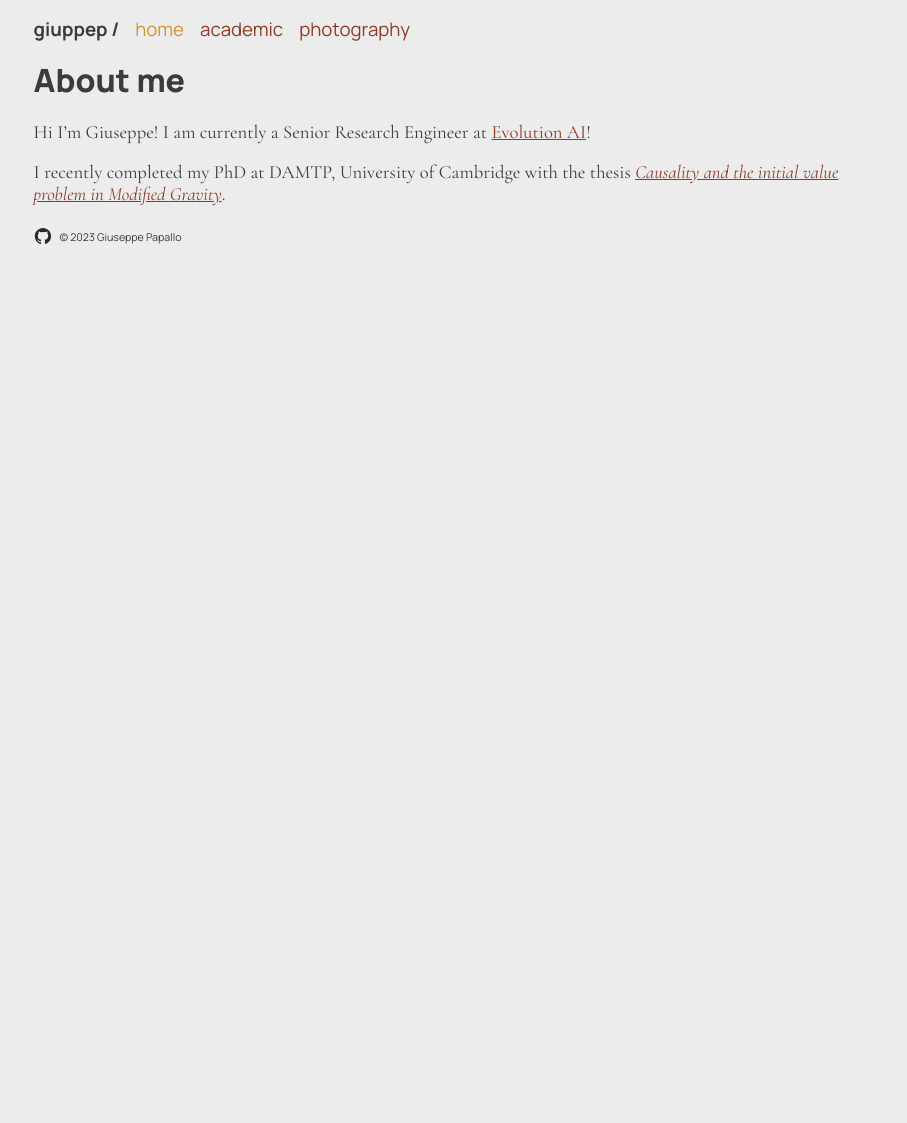
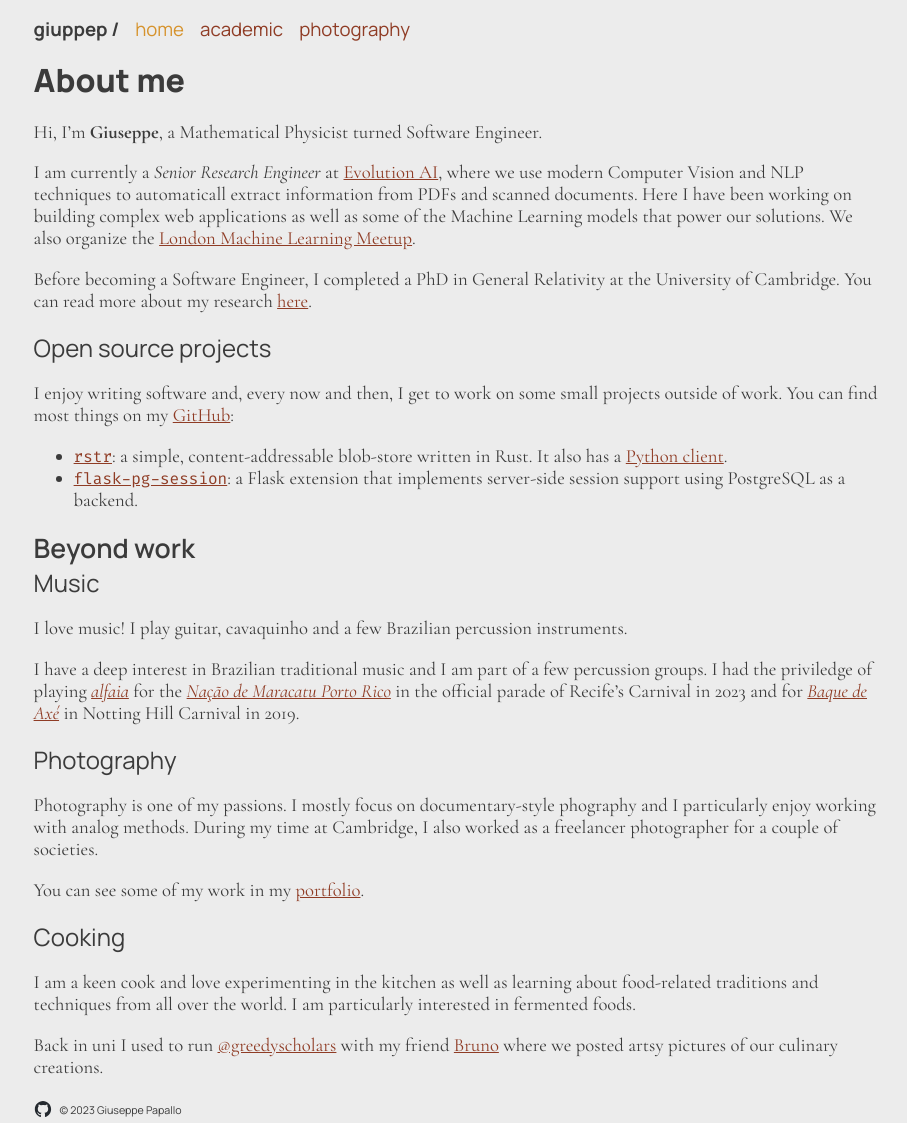
Before and after one commit to giuppep/giuppep.github.io, a Jekyll site: the page built from index.md, in a window 1280 px wide and 1123 px high. Shown: the whole window, without its empty margins (184-1091 px from the left). Built offline with Jekyll 4.4.1, drawn with Linux system fonts in a browser that asks for light colours.

Commit message:
home page wip

```diff
--- a/index.md
+++ b/index.md
@@ -1,11 +1,60 @@
 ---
 layout: default
-title: giuppep
+title: home
 ---
 # About me
 
-Hi I'm Giuseppe! I am currently a Senior Research Engineer at
-[Evolution AI](https://evolution.ai){:target="_blank"}!
+Hi, I'm **Giuseppe**, a Mathematical Physicist turned Software Engineer.
 
-I recently completed my PhD at DAMTP, University of Cambridge with the thesis
-[*Causality and the initial value problem in Modified Gravity*](https://www.repository.cam.ac.uk/handle/1810/277416){:target="_blank"}.
+I am currently a *Senior Research Engineer* at
+[Evolution AI](https://evolution.ai){:target="_blank"}, where we use modern Computer
+Vision and NLP techniques to automaticall extract information from PDFs and scanned
+documents.
+Here I have been working on building complex web applications as well as some of the
+Machine Learning models that power our solutions.
+We also organize the [London Machine Learning Meetup](https://www.meetup.com/London-Machine-Learning-Meetup/){:target="_blank"}.
+
+Before becoming a Software Engineer, I completed a PhD in General Relativity at the
+University of Cambridge. You can read more about my research [here](/academic).
+
+### Open source projects
+
+I enjoy writing software and, every now and then, I get to work on some small projects
+outside of work. You can find most things on my [GitHub](https://github.com/giuppep):
+
+- [`rstr`](https://github.com/giuppep/rstr): a simple, content-addressable blob-store written in Rust.
+It also has a [Python client](https://github.com/giuppep/rstr-client).
+- [`flask-pg-session`](https://github.com/giuppep/flask-pg-session): a Flask extension
+that implements server-side session support using PostgreSQL as a backend.
+
+## Beyond work
+
+
+### Music
+
+I love music! I play guitar, cavaquinho and a few Brazilian percussion instruments.
+
+I have a deep interest in Brazilian traditional music and I am part of a few percussion groups.
+I had the priviledge of playing [*alfaia*](https://en.wikipedia.org/wiki/Alfaia) for the
+[*Nação de Maracatu Porto Rico*](https://nacaoportorico.maracatu.org.br/) in the official parade
+of Recife's Carnival in 2023 and for [*Baque de Axé*](https://www.baquedeaxe.com/) in
+Notting Hill Carnival in 2019.
+
+
+### Photography
+
+Photography is one of my passions. I mostly focus on documentary-style phography and I
+particularly enjoy working with analog methods.
+During my time at Cambridge, I also worked as a freelancer photographer for a couple of
+societies.
+
+You can see some of my work in my [portfolio](https://giuseppe.papallo.it).
+
+### Cooking
+
+I am a keen cook and love experimenting in the kitchen as well as learning about
+food-related traditions and techniques from all over the world.
+I am particularly interested in fermented foods.
+
+Back in uni I used to run [@greedyscholars](https://www.instagram.com/greedyscholars/)
+with my friend [Bruno]() where we posted artsy pictures of our culinary creations.
```
Also changed, not shown: academic.md (+2 -1 lines).
